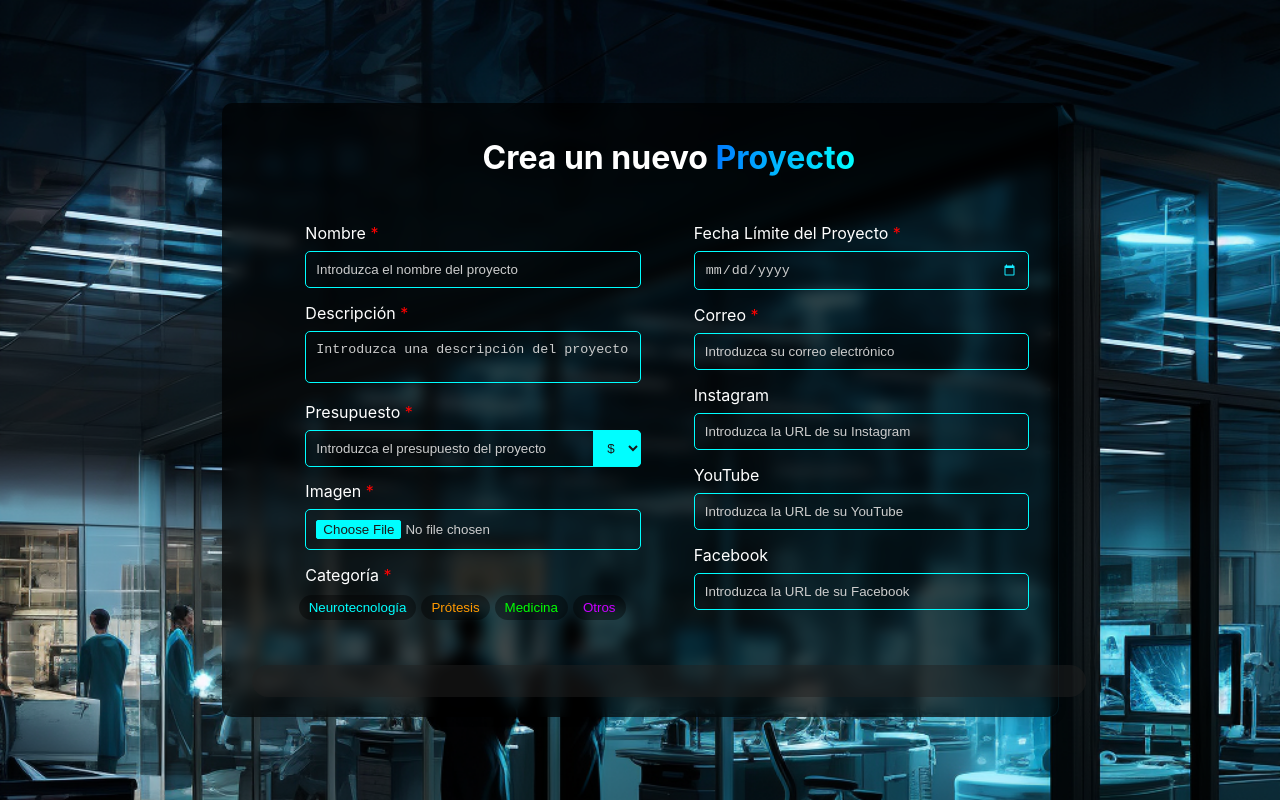
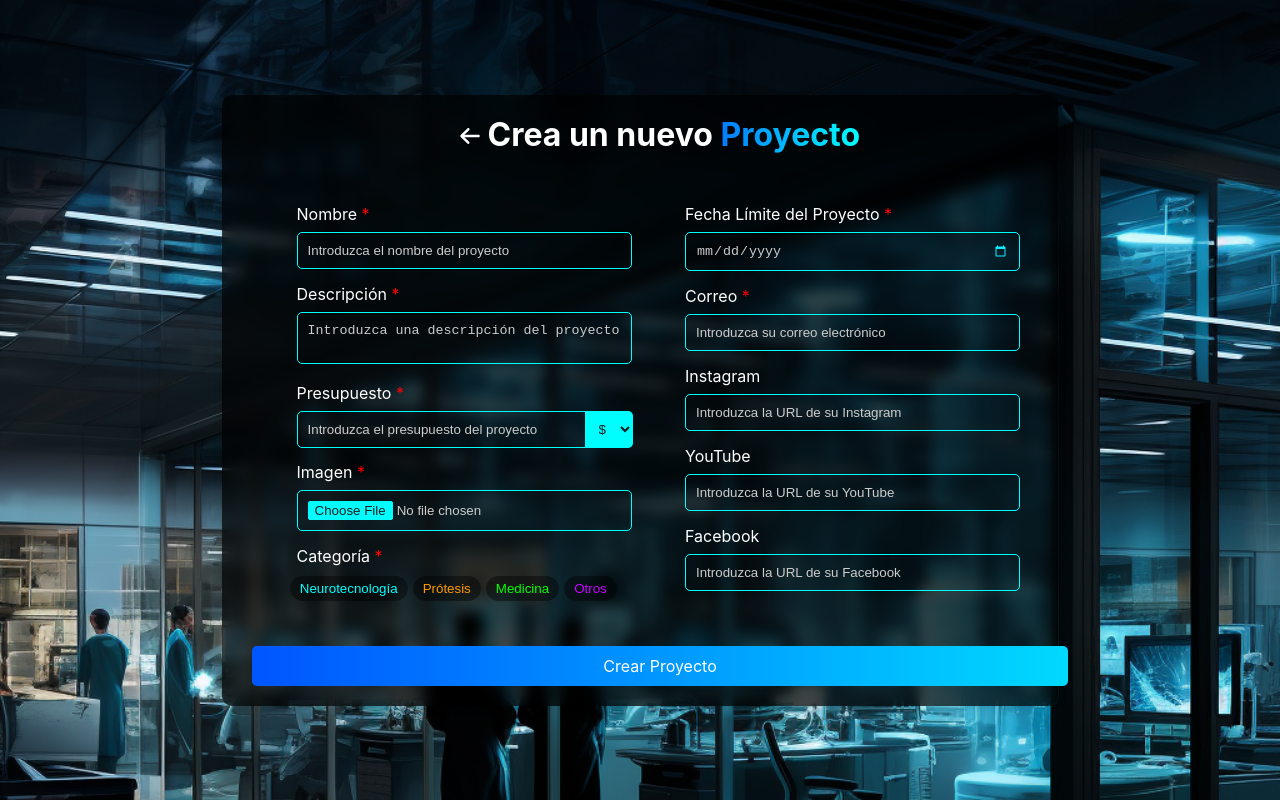
Before and after one commit to DiegoK36/Cytech, a React (Create React App) app in the folder cytech-app/: page /crear in a window 1280 px wide. Built offline with nearby package versions, Linux system fonts and the light colour scheme.

Commit message:
botones clasicos aplicados

```diff
--- a/cytech-app/src/css/Crear.css
+++ b/cytech-app/src/css/Crear.css
@@ -159,114 +159,6 @@ input::file-selector-button {
     cursor: pointer;
 }
 
-/*css del boton*/
-
-.card1 {
- position: relative;
- padding: 1em 1.8em;
- outline: none;
- border: none;
- width: 100%;
- background: #2121217f;
- color: rgba(0, 255, 255, 1);
- overflow: hidden;
- transition: 0.2s;
- border-radius: 20px;
- cursor: pointer;
- font-weight: bold;
-}
-
-.card1:hover {
- box-shadow: 0 0 10px rgba(0, 255, 255, 1), 0 0 25px rgba(0, 255, 255, 1), 0 0 50px rgba(0, 255, 255, 1);
- transition-delay: 0.6s;
-}
-
-.card1 span {
- position: absolute;
-}
-
-.card1 span:nth-child(1) {
- top: 0;
- left: -100%;
- width: 100%;
- height: 2px;
- background: linear-gradient(90deg, transparent, rgba(0, 255, 255, 1));
-}
-
-.card1:hover span:nth-child(1) {
- left: 100%;
- transition: 0.7s;
-}
-
-.card1 span:nth-child(3) {
- bottom: 0;
- right: -100%;
- width: 100%;
- height: 2px;
- background: linear-gradient(90deg, transparent, rgba(0, 255, 255, 1));
-}
-
-.card1:hover span:nth-child(3) {
- right: 100%;
- transition: 0.7s;
- transition-delay: 0.35s;
-}
-
-.card1 span:nth-child(2) {
- top: -100%;
- right: 0;
- width: 2px;
- height: 100%;
- background: linear-gradient(180deg, transparent, rgba(0, 255, 255, 1));
-}
-
-.card1:hover span:nth-child(2) {
- top: 100%;
- transition: 0.7s;
- transition-delay: 0.17s;
-}
-
-.card1 span:nth-child(4) {
- bottom: -100%;
- left: 0;
- width: 2px;
- height: 100%;
- background: linear-gradient(360deg, transparent, rgba(0, 255, 255, 1));
-}
-
-.card1:hover span:nth-child(4) {
- bottom: 100%;
- transition: 0.7s;
- transition-delay: 0.52s;
-}
-
-.card1:active {
- background: rgba(0, 255, 255, 1);
- background: linear-gradient(to top right, rgba(0, 255, 255, 1), rgba(0, 255, 255, 1));
- color: #bfbfbf;
- box-shadow: 0 0 8px rgba(0, 255, 255, 1), 0 0 8px rgba(0, 255, 255, 1), 0 0 8px rgba(0, 255, 255, 1);
- transition: 0.1s;
-}
-
-.card1:active span:nth-child(1)
-span:nth-child(2)
-span:nth-child(2)
-span:nth-child(2) {
- transition: none;
- transition-delay: none;
-}
-
-
-@keyframes rotation_9018 {
-    0% {
-        transform: rotate(0deg);
-    }
-
-    100% {
-        transform: rotate(360deg);
-    }
-}
-
 .neurotecnologia-button {
     width: auto;
     height: auto;
--- a/cytech-app/src/views/Crear.js
+++ b/cytech-app/src/views/Crear.js
@@ -105,12 +105,15 @@ const Crear = () => {
   };
   return (
     <div className='crear-body'>
-      <div className='volver-container1'>
-        <a href="/">
-        </a>
-      </div>
       <div className="crear-container">
+        <div className='volver-container'>
+            <a href="/">
+              <svg role="presentation" aria-hidden="true" viewBox="0 0 28 28" className='volver'>
+                <path d="M11.5 25.2c1.1 0 1.8-.8 1.8-1.7 0-.5-.2-1-.6-1.3L9.5 19 6 15.6l3.2.2h16.6c1.1 0 1.9-.7 1.9-1.8s-.8-1.8-1.9-1.8H9.2l-3.2.2 3.6-3.3 3.2-3.2c.3-.3.6-.8.6-1.3 0-1-.7-1.7-1.8-1.7-.4 0-.9.2-1.3.6L1 12.6c-.4.4-.6.9-.6 1.4s.2 1 .6 1.3l9.3 9.3c.3.4.8.6 1.2.6z" fill='white'></path>
+              </svg>
+            </a>
         <h2> Crea un nuevo <span className='degradado'>Proyecto</span></h2>
+          </div>
         <div>
           <form className="crear-form">
             <div className='column'>
@@ -174,7 +177,7 @@ const Crear = () => {
             </div>
           </form>
         </div>
-        <div className="card1" id="card1">
+        <div className="bn634-hover bn34">
           <div className="content">
             <span onClick={handleSubmit}>Crear Proyecto</span>
           </div>
--- a/cytech-app/src/views/Proyecto.js
+++ b/cytech-app/src/views/Proyecto.js
@@ -45,12 +45,7 @@ const Crear = () => {
             </div>
           </div>
 
-        <button className='card1'>
-        <span></span>
-        <span></span>
-        <span></span>
-        <span></span> Financiar Proyecto
-        </button>
+        <button className='bn634-hover bn34'>Financiar Proyecto</button>
         </div>
         </div>
 
```
